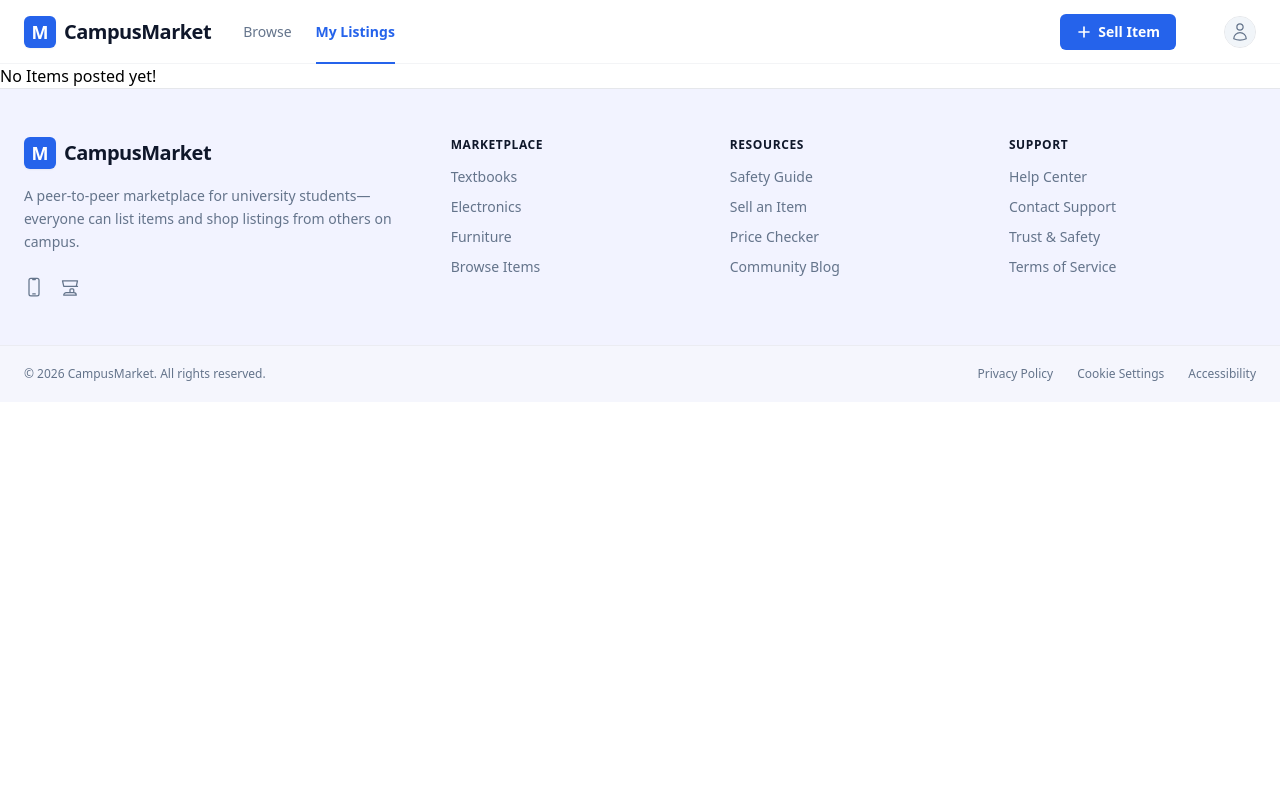
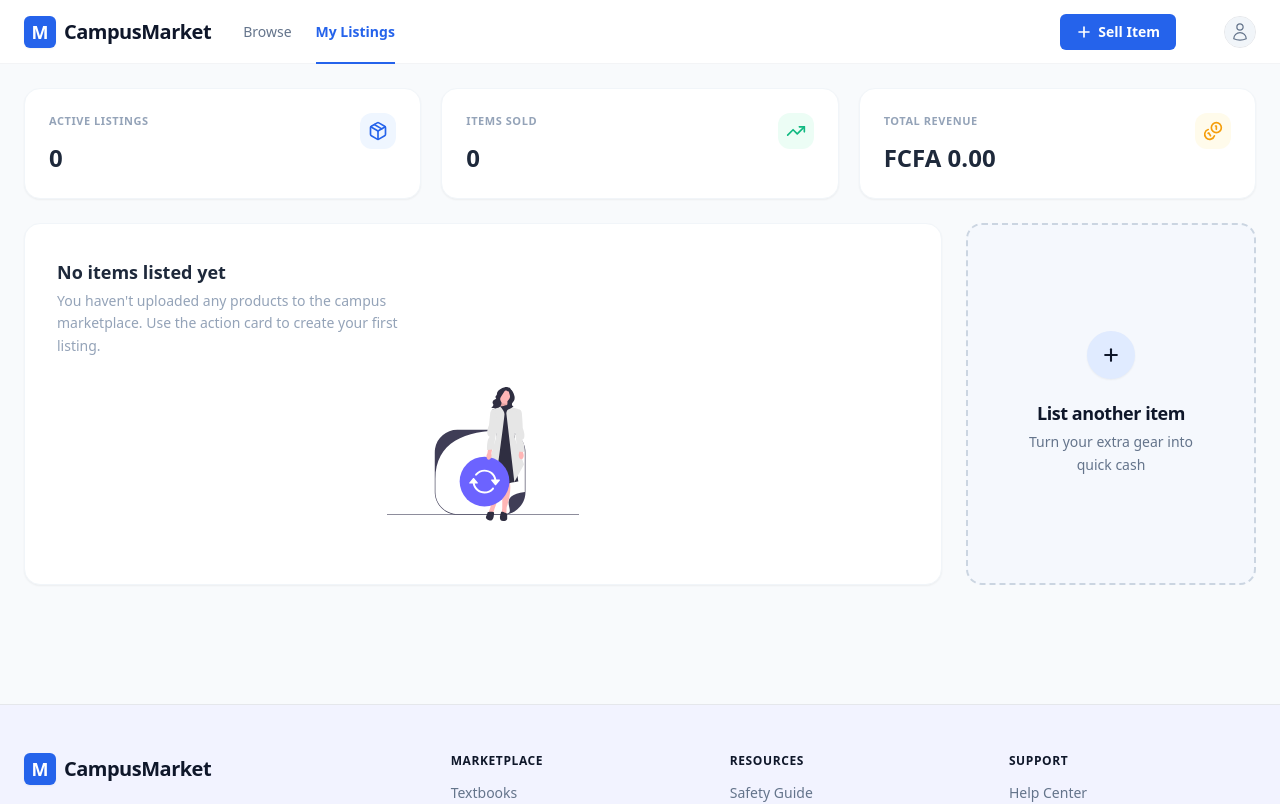
Before and after one commit to Gambi18/Campus-Marketplace, a Next.js app in the folder frontend/: page /mylistings in a window 1280 px wide. Shown: the top 804 px of the page. Built offline with nearby package versions, Linux system fonts and the light colour scheme.

Commit message:
Created the user dashboard

```diff
--- a/frontend/app/components/Card.tsx
+++ b/frontend/app/components/Card.tsx
@@ -12,6 +12,7 @@ export const Product: ProductCard = {
   seller_id: "seller-student-456",
   category: "Furniture",
   condition: "Like New",
+  status: "available",
   images: ["https://images.unsplash.com/photo-1505797149-43b0069ec26b?w=600&auto=format&fit=crop&q=60"],
   created_at: 1716912476000,
   updated_at: 1716912476000
--- /dev/null
+++ b/frontend/app/components/CreateListingCard.tsx
@@ -0,0 +1,24 @@
+import { Plus } from 'lucide-react';
+import Link from 'next/link';
+
+export default function CreateListingCard() {
+  return (
+
+    <Link
+      href="/sell"
+      className="w-full max-w-[320px] aspect-[4/5] bg-[#f0f4ff]/40 hover:bg-[#eaf0ff]/70 border-2 border-dashed border-slate-300 hover:border-blue-500 rounded-2xl p-6 flex flex-col items-center justify-center text-center transition-all duration-200 group cursor-pointer focus:outline-none focus:ring-2 focus:ring-blue-500 focus:ring-offset-2"
+    >
+      <div className="w-12 h-12 rounded-full bg-[#e0ebff] text-slate-900 flex items-center justify-center group-hover:scale-110 group-hover:bg-blue-100 group-hover:text-blue-600 transition-all duration-200 shadow-sm">
+        <Plus className="w-5 h-5" strokeWidth={2.5} />
+      </div>
+      <div className="mt-5 space-y-1">
+        <h3 className="font-bold text-[#0f172a] text-lg tracking-tight">
+          List another item
+        </h3>
+        <p className="text-sm text-slate-500 max-w-[200px] leading-relaxed">
+          Turn your extra gear into quick cash
+        </p>
+      </div>
+    </Link>
+  );
+}
--- /dev/null
+++ b/frontend/app/components/StatCard.tsx
@@ -0,0 +1,38 @@
+import React from 'react';
+import * as LucideIcons from 'lucide-react';
+
+interface StatCardProps {
+  label: string;
+  value: string | number;
+  iconName: keyof typeof LucideIcons;
+  iconColorClass?: string;
+  iconBgClass?: string;
+}
+
+export default function StatCard({
+  label,
+  value,
+  iconName,
+  iconColorClass = 'text-blue-600',
+  iconBgClass = 'bg-blue-50',
+}: StatCardProps) {
+  const IconComponent = LucideIcons[iconName] as React.ComponentType<{ className?: string }>;
+
+  return (
+    <div className="bg-white p-6 rounded-2xl border border-slate-100 shadow-sm flex items-start justify-between w-full">
+      <div className="space-y-3">
+        <span className="text-[11px] font-bold text-slate-400 uppercase tracking-wider block">
+          {label}
+        </span>
+        <span className="text-2xl font-extrabold text-slate-800 block">
+          {value}
+        </span>
+      </div>
+
+      {/* Icon Wrapper box */}
+      <div className={`p-2 rounded-xl ${iconBgClass} ${iconColorClass}`}>
+        {IconComponent && <IconComponent className="w-5 h-5" />}
+      </div>
+    </div>
+  );
+}
--- a/frontend/app/mylistings/page.tsx
+++ b/frontend/app/mylistings/page.tsx
@@ -1,15 +1,89 @@
-import Footer from "@/components/Footer";
-import Navbar from "@/components/Navbar";
+"use client";
+
+import React, { useState } from 'react';
+import StatCard from '@/components/StatCard';
+import Navbar from '@/components/Navbar';
+import Footer from '@/components/Footer';
+import ItemCard from '@/components/Card';
+import CreateListingCard from '@/components/CreateListingCard';
+import NoCard from "../images/undraw_not-found_6bgl.svg"
 
 
-function MyListings() {
+import { ProductCard } from '@/types';
+import Image from 'next/image';
+
+export default function MyListingsDashboard() {
+  // 2. Set state array using the ProductCard type matching your component
+  // Clear out this array to test your "No items listed yet" empty state!
+  const [userListings, setUserListings] = useState<ProductCard[]>([
+    // {
+    //   id: "user-uploaded-1",
+    //   title: "Modern Walnut Study Desk",
+    //   price: 15000,
+    //   category: "Furniture",
+    //   condition: "Good",
+    //   images: ["https://images.unsplash.com/photo-1518455027359-f3f8164ba6bd?w=600"],
+    //   created_at: Date.now(),
+    //   status: "available"
+    // }
+  ]);
+
   return (
-    <>
-    <Navbar/>
-    <div>No Items posted yet!</div>
-    <Footer/>
-    </>
-  )
+    <div>
+      <Navbar />
+      <div className="p-6 bg-[#f8fafc] space-y-6 min-h-[80vh]">
+
+        {/* Stats Grid */}
+        <div className="grid grid-cols-1 md:grid-cols-3 gap-5">
+          <StatCard
+            label="Active Listings"
+            value={userListings.length}
+            iconName="Package"
+            iconColorClass="text-blue-600"
+            iconBgClass="bg-blue-50"
+          />
+          <StatCard
+            label="Items Sold"
+            value="0"
+            iconName="TrendingUp"
+            iconColorClass="text-emerald-500"
+            iconBgClass="bg-emerald-50"
+          />
+          <StatCard
+            label="Total Revenue"
+            value="FCFA 0.00"
+            iconName="Coins"
+            iconColorClass="text-amber-500"
+            iconBgClass="bg-amber-50"
+          />
+        </div>
+
+        {/* Workspace Display Grid */}
+        <div className="grid grid-cols-1 sm:grid-cols-2 md:grid-cols-3 lg:grid-cols-4 gap-6 items-start">
+
+
+          {userListings.length > 0 ? (
+            userListings.map((listing) => (
+
+              <ItemCard key={listing.id} item={listing} />
+            ))
+          ) : (
+            <div className="sm:col-span-1 md:col-span-2 lg:col-span-3 bg-white border border-slate-100 rounded-2xl p-8 flex flex-col justify-center h-full min-h-[280px] shadow-sm">
+              <h3 className="text-lg font-bold text-slate-800">No items listed yet</h3>
+
+              <p className="text-sm text-slate-400 mt-1 max-w-sm leading-relaxed">
+
+                You haven't uploaded any products to the campus marketplace. Use the action card to create your first listing.
+              </p>
+               <Image src={NoCard} alt="No listings found" className="w-48 h-48 mx-auto" />
+            </div>
+          )}
+
+          <CreateListingCard />
+
+        </div>
+      </div>
+      <Footer />
+    </div>
+  );
 }
-
-export default MyListings;
--- a/frontend/app/types/index.ts
+++ b/frontend/app/types/index.ts
@@ -11,25 +11,26 @@ export interface ProductCard {
   seller_id?: string;
   category?: string;
   condition?: ProductCondition | string;
+  status: 'available' | 'sold' | 'removed' ;
   images?: string[];
   created_at?: number;
   updated_at?: number;
 }
 
-export interface Product {
-  id: string;
-  /** API field: user who posted the listing (display as "Listed by", not "seller"). */
-  seller_id: string;
-  seller_name?: string;
-  category_id: number;
-  category_name?: string;
-  title: string;
-  description: string;
-  price: string;
-  image_url: string;
-  status: 'available' | 'sold' | 'removed' ;
-  created_at: string;
-}
+// export interface Product {
+//   id: string;
+//   /** API field: user who posted the listing (display as "Listed by", not "seller"). */
+//   seller_id: string;
+//   seller_name?: string;
+//   category_id: number;
+//   category_name?: string;
+//   title: string;
+//   description: string;
+//   price: string;
+//   image_url: string;
+//   status: 'available' | 'sold' | 'removed' ;
+//   created_at: string;
+// }
 
 export interface Category {
   id: number;
```
